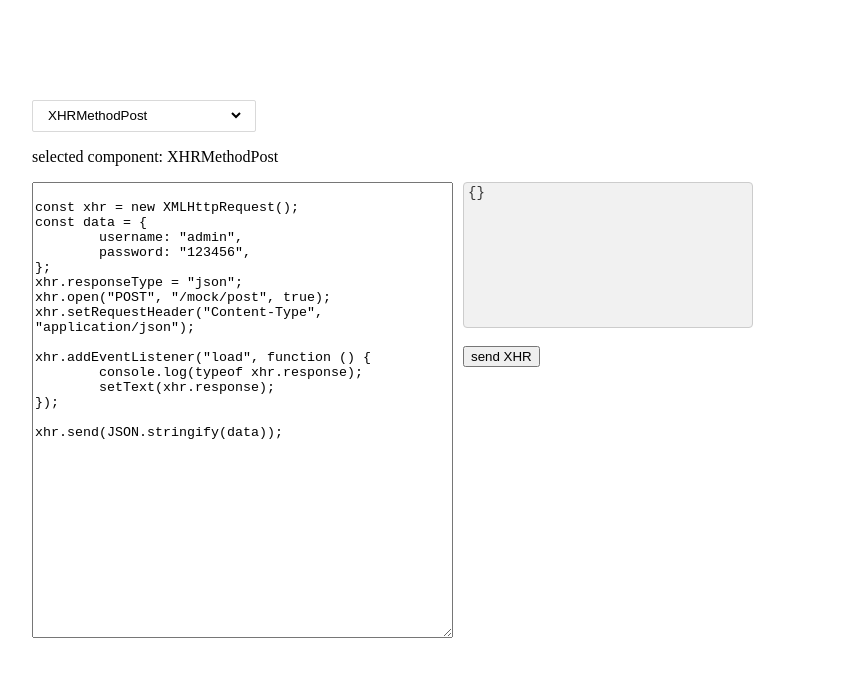
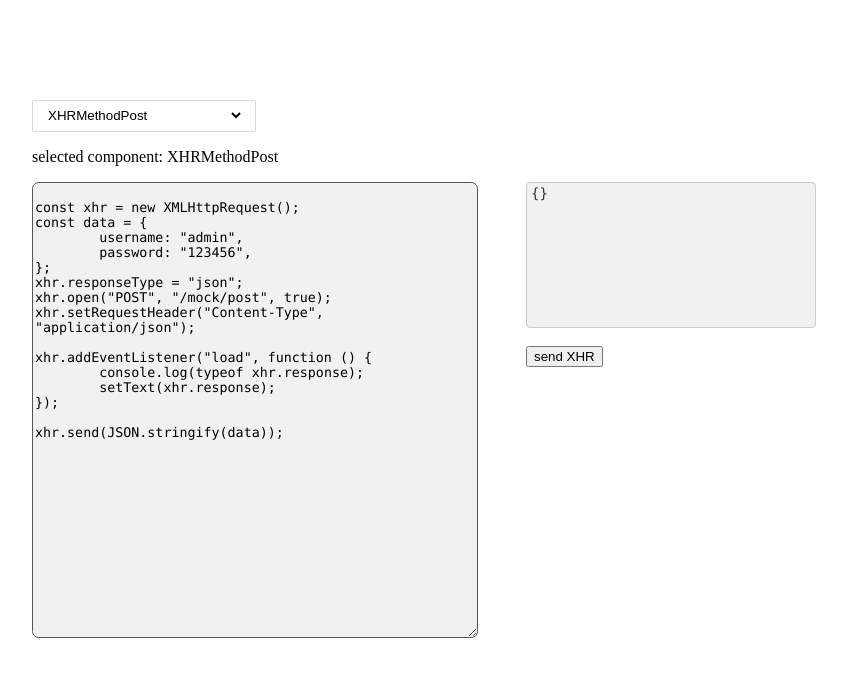
Before and after one commit to condorheroblog/vite-plugin-fake-server, a React (Vite) app in the folder packages/playground/ts-example/: page / in a window 1280 px wide. Shown: the top 676 px of the page, without its empty margins (168-1015 px from the left). Built offline with nearby package versions, Linux system fonts and the light colour scheme.

Commit message:
style: add background for textarea

```diff
--- a/packages/playground/ts-example/src/views/app.css
+++ b/packages/playground/ts-example/src/views/app.css
@@ -7,11 +7,17 @@ body {
 }
 
 .container {
-	display: flex,
-	width: 900px,
-	height: 400px,
-	border: 1px solid #555,
-	borderRadius: 5px
+	display: flex;
+	gap: 3em;
+}
+
+.code-textarea {
+	font-family: Fira Code VF,ui-monospace,SFMono-Regular,Menlo,Monaco,Consolas,Liberation Mono,Courier New,monospace;
+	width: 50%;
+	flex-shrink: 0;
+	background-color: #f1f1f1;
+	border: 1px solid #555555;
+	border-radius: 0.5em;
 }
 
 .select-wrapper {
@@ -37,7 +43,7 @@ body {
 }
 
 code {
-	font-family: monospace;
+	font-family: Fira Code VF,ui-monospace,SFMono-Regular,Menlo,Monaco,Consolas,Liberation Mono,Courier New,monospace;
 	font-size: 14px;
 	display: block;
 	min-height: 10em;
--- a/packages/playground/ts-example/src/views/code-preview/index.tsx
+++ b/packages/playground/ts-example/src/views/code-preview/index.tsx
@@ -7,9 +7,9 @@ interface CodePreviewProps {
 
 export function CodePreview({ code, element }: CodePreviewProps) {
 	return (
-		<div style={{ display: "flex", gap: 10 }}>
-			<textarea value={code} readOnly rows={30} cols={50} />
+		<>
+			<textarea className="code-textarea" value={code} readOnly rows={30} cols={50} />
 			<div>{element}</div>
-		</div>
+		</>
 	);
 }
```
